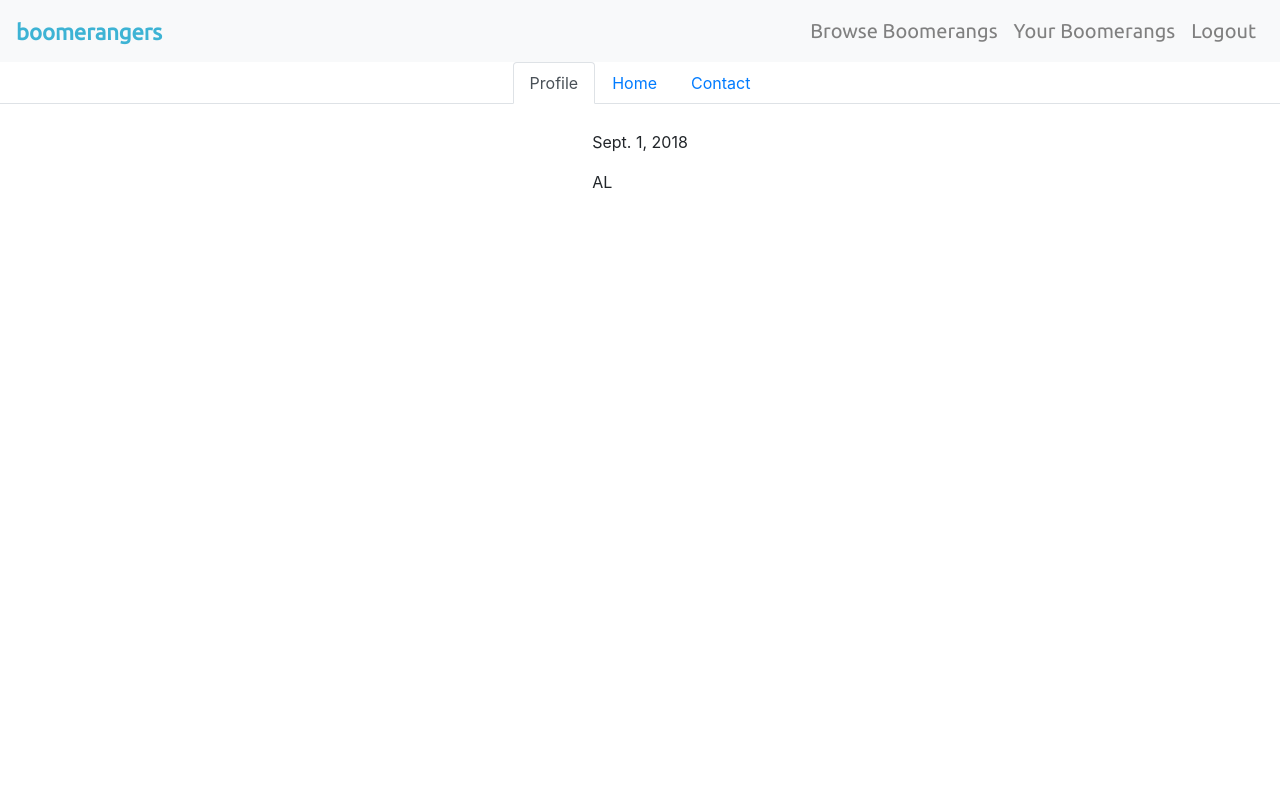
After one commit to mhaberle/boomerangers, a Django app: page /profile/view/ in a window 1280 px wide. The commit adds this page. Run offline with Django 3.2, Linux system fonts and the light colour scheme; the visitor is signed in with stand-in values (Sample User, id 1); data comes from the database, SQL or seed files in the repository; some libraries are stand-ins or nearby versions.

Commit message:
09042018 v2

```diff
--- a/boomerangers/urls.py
+++ b/boomerangers/urls.py
@@ -19,7 +19,7 @@ from django.contrib import admin
 from django.urls import include, path
 
 urlpatterns = [
+    path('profile/', include('user_profile.urls')),
 	path('', include('user_auth.urls')),
-	path('dashboard/', include('user_profile.urls')),
     path('admin/', admin.site.urls),
 ] + static(settings.MEDIA_URL, document_root=settings.MEDIA_ROOT)
--- a/home/static/css/style.css
+++ b/home/static/css/style.css
@@ -41,6 +39,13 @@ div#signup-b-img.bg-img {
 
 .container-fluid {
 	height: 100%;
+}
+
+div#dashboard.row.justify-content-md-center {
+	margin-top: 10px;
+	position: none	;
+	top: none;
+	transform: none;
 }
 
 .row {
--- /dev/null
+++ b/home/templates/home/profile_base.html
@@ -0,0 +1,92 @@
+<!DOCTYPE html>
+{% load static %}
+<head>
+<!--   <style>
+    html {
+      overflow-y: scroll;
+    }
+  </style> -->
+  <link rel="stylesheet" href="https://stackpath.bootstrapcdn.com/bootstrap/4.1.2/css/bootstrap.min.css" integrity="sha384-Smlep5jCw/wG7hdkwQ/Z5nLIefveQRIY9nfy6xoR1uRYBtpZgI6339F5dgvm/e9B" crossorigin="anonymous">
+
+  <link rel="stylesheet" type="text/css" href="{% static '/css/style.css' %}">
+
+  <script src="https://code.jquery.com/jquery-3.3.1.slim.min.js" integrity="sha384-q8i/X+965DzO0rT7abK41JStQIAqVgRVzpbzo5smXKp4YfRvH+8abtTE1Pi6jizo" crossorigin="anonymous"></script>
+
+  <script src="https://cdnjs.cloudflare.com/ajax/libs/popper.js/1.14.3/umd/popper.min.js" integrity="sha384-ZMP7rVo3mIykV+2+9J3UJ46jBk0WLaUAdn689aCwoqbBJiSnjAK/l8WvCWPIPm49" crossorigin="anonymous"></script>
+
+  <script src="https://stackpath.bootstrapcdn.com/bootstrap/4.1.2/js/bootstrap.min.js" integrity="sha384-o+RDsa0aLu++PJvFqy8fFScvbHFLtbvScb8AjopnFD+iEQ7wo/CG0xlczd+2O/em" crossorigin="anonymous"></script>
+
+  <link href="https://fonts.googleapis.com/css?family=Ubuntu" rel="stylesheet">
+
+  {% if user.is_authenticated %}
+  <nav class="navbar navbar-expand-lg navbar-light bg-light">
+    <a class="navbar-link" id="nav-front-page-logo" href="/home">boomerangers</a>
+    <button class="navbar-toggler" type="button" data-toggle="collapse" data-target="#navbarNav" aria-controls="navbarNav" aria-expanded="false" aria-label="Toggle navigation">
+      <span class="navbar-toggler-icon"></span>
+    </button>
+    <div class="collapse navbar-collapse justify-content-end" id="navbarNav">
+      <ul class="navbar-nav">
+        <li class="nav-item">
+          <a class="nav-link" id="nav-front-page" href="#">Browse Boomerangs</a>
+        </li>
+        <li class="nav-item">
+          <a class="nav-link" id="nav-front-page" href="#">Your Boomerangs</a>
+        </li>
+        <li class="nav-item">
+          <a class="nav-link" id="nav-front-page" href="{% url 'logout' %}">Logout</a>
+        </li>
+      </ul>
+    </div>
+  </nav>
+  {% else %}
+  <nav class="navbar navbar-expand-lg navbar-light bg-light">
+    <a class="navbar-link" id="nav-front-page-logo" href="/home">boomerangers</a>
+    <button class="navbar-toggler" type="button" data-toggle="collapse" data-target="#navbarNav" aria-controls="navbarNav" aria-expanded="false" aria-label="Toggle navigation">
+      <span class="navbar-toggler-icon"></span>
+    </button>
+    <div class="collapse navbar-collapse justify-content-end" id="navbarNav">
+      <ul class="navbar-nav">
+        <li class="nav-item">
+          <a class="nav-link" id="nav-front-page" href="/post-an-opportunity/signup">Get started</a>
+        </li>
+        <li class="nav-item">
+          <a class="nav-link" id="nav-front-page" href="/freelance/signup">Boomerang</a>
+        </li>
+        <li class="nav-item">
+          {% ifequal form_title "Sign up" %}
+          <a class="nav-link" id="nav-front-page" href="{% url 'login' %}">Log in</a>
+          {% endifequal %}
+          {% ifequal form_title "Log in" %}
+          <a class="nav-link" id="nav-front-page" href="{% url 'signup' %}">Sign up</a>
+          {% endifequal %}
+        </li>
+      </ul>
+    </div>
+  </nav>
+  {% endif %}
+</head>
+<body>
+<ul class="nav nav-tabs justify-content-center" id="myTab" role="tablist">
+  <li class="nav-item">
+    <a class="nav-link active" id="profile-tab" data-toggle="tab" href="#profile" role="tab" aria-controls="profile" aria-selected="true">Profile</a>
+  </li>
+  <li class="nav-item">
+    <a class="nav-link" id="home-tab" data-toggle="tab" href="#home" role="tab" aria-controls="home" aria-selected="false">Home</a>
+  </li>
+  <li class="nav-item">
+    <a class="nav-link" id="contact-tab" data-toggle="tab" href="#contact" role="tab" aria-controls="contact" aria-selected="false">Contact</a>
+  </li>
+</ul>
+
+<div class="tab-content" id="myTabContent">
+
+      {% block content %}
+      {% endblock %}
+  </div>
+  <div class="tab-pane fade" id="home" role="tabpanel" aria-labelledby="home-tab">home</div>
+  <div class="tab-pane fade" id="contact" role="tabpanel" aria-labelledby="contact-tab">contact</div>
+</div>
+
+</body>
+<footer>
+</footer>
--- a/user_auth/views.py
+++ b/user_auth/views.py
@@ -19,7 +19,7 @@ def user_signup(request, sign_up_type='not_specified'):
 			raw_password = form.cleaned_data.get('password1')
 			user = authenticate(email=email, password=raw_password)
 			login(request, user)
-			return redirect('../../dashboard/profile')#redirect to user profile
+			return redirect('../../profile/edit')#redirect to user profile
 	else:
 		form = UserCreationForm()
 	return render(request, 'user_auth/login_signup.html', { 'form': form,
--- /dev/null
+++ b/user_profile/templates/user_profile/user_profile.html
@@ -0,0 +1,22 @@
+{% extends 'home/profile_base.html' %}
+{% load crispy_forms_tags %}
+{% block content %}
+  <div class="tab-pane fade show active" id="{{ view_title }}" role="tabpanel" aria-labelledby="{{ view_title }}-tab">
+
+<div class="container-fluid">
+  <div class="row justify-content-md-center" id="dashboard">
+    <div class="col col-md-3" id="front-page">
+    </div>
+   	<div class='col-md-auto' id="front-page">
+		<div class="d-flex justify-content-center">
+   		</div>
+      {% for info in user_info %}
+      <p>{{ info }}</p>
+      {% endfor %}
+	</div>
+    <div class="col col-md-3" id="front-page">
+    </div>
+  </div>
+</div>
+</div>
+{% endblock %}
--- a/user_profile/urls.py
+++ b/user_profile/urls.py
@@ -5,5 +5,6 @@ from django.urls import include, path, re_path
 from . import views
 
 urlpatterns = [
-	path('profile/', views.user_profile_dashboard, name='user_profile_dashboard'),
+	path('view/', views.user_profile, name='edit_user_profile'),
+	path('edit/', views.edit_user_profile, name='edit_user_profile'),
 ]
--- a/user_profile/views.py
+++ b/user_profile/views.py
@@ -1,4 +1,4 @@
-from django.shortcuts import render
+from django.shortcuts import redirect, render
 
 from django.contrib.auth.decorators import login_required
 
@@ -7,7 +7,8 @@ from user_profile.forms import UserProfileForm
 from user_profile.models import UserProfile
 
 @login_required
-def user_profile_dashboard(request):
+def edit_user_profile(request):
+	#editing the dashboard
 	form_title = 'Submit'
 
 	current_user = request.user
@@ -16,8 +17,33 @@ def user_profile_dashboard(request):
 		form = UserProfileForm(request.POST, instance=current_user_instance, user=current_user)
 		if form.is_valid():
 			form.save()
+			return redirect('../view')
 	else:
 		form = UserProfileForm(user=current_user)
-	return render(request, 'user_profile/user_profile_dashboard.html', {'form': form,
+	return render(request, 'user_profile/edit_user_profile.html', {'form': form,
 																		'form_title': form_title,
 																		'user': current_user,})
+
+
+
+
+#!!!!!!!!!!! for user_profile use the edit_user_profile form just remove the button and add a link to edit, which will redirect to the form
+
+@login_required
+def user_profile(request):
+
+	view_title = "profile"
+
+	user_info = []
+	current_user = request.user
+	current_user_instance = UserProfile.objects.get(user=current_user)
+	user_info.append(current_user_instance.first_name)
+	user_info.append(current_user_instance.last_name)
+	user_info.append(current_user_instance.birth_date)
+	user_info.append(current_user_instance.phone_number)
+	user_info.append(current_user_instance.city)
+	user_info.append(current_user_instance.state)
+	user_info.append(current_user_instance.zip_code)
+
+	return render(request, 'user_profile/user_profile.html', {	'view_title': view_title,
+																'user_info': user_info,})
```
Also changed, not shown: other parts of home/static/css/style.css (+79 -3 lines), user_profile/forms.py (+8 -2 lines), user_profile/templates/user_profile/edit_user_profile.html (renamed from user_profile/templates/user_profile/user_profile_dashboard.html).
